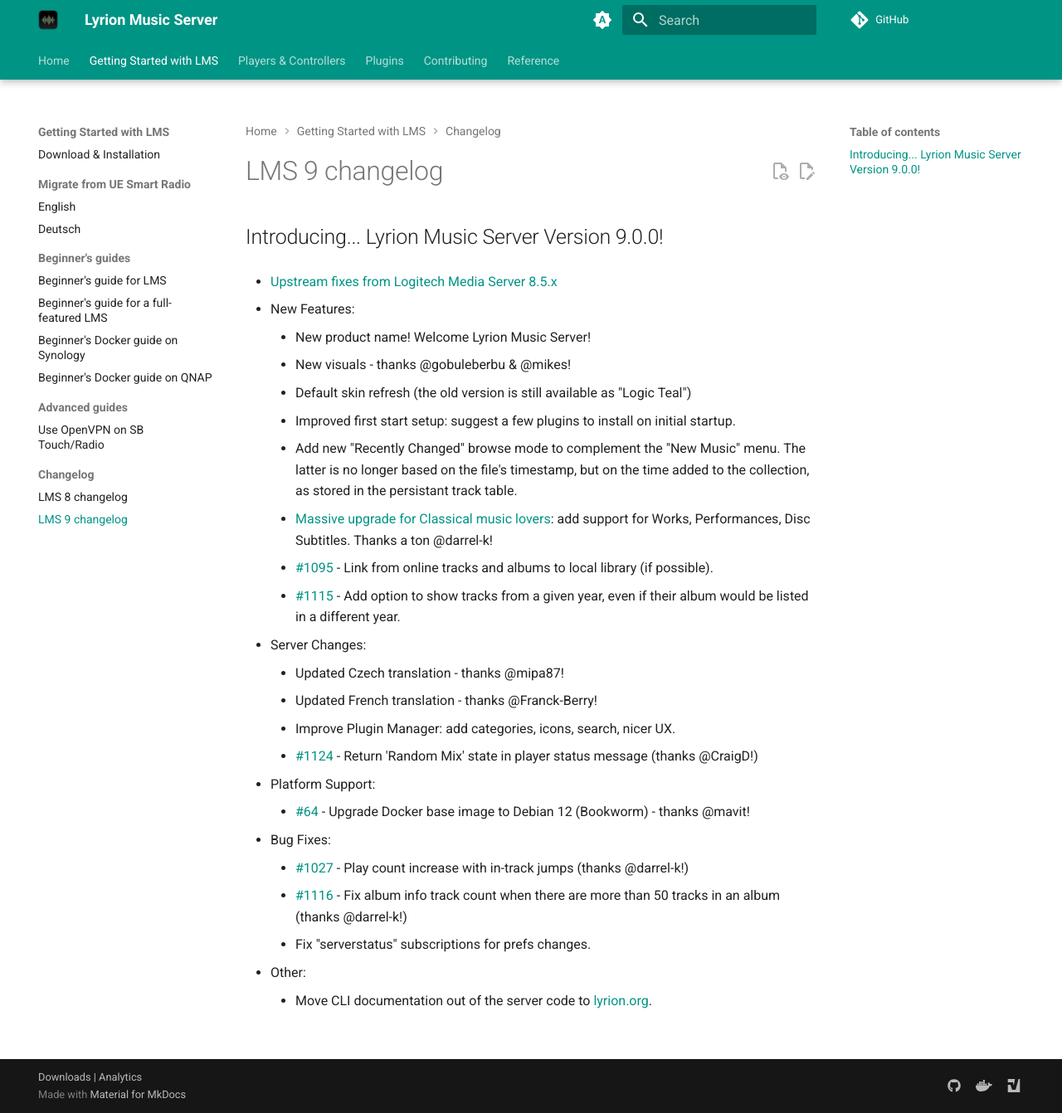
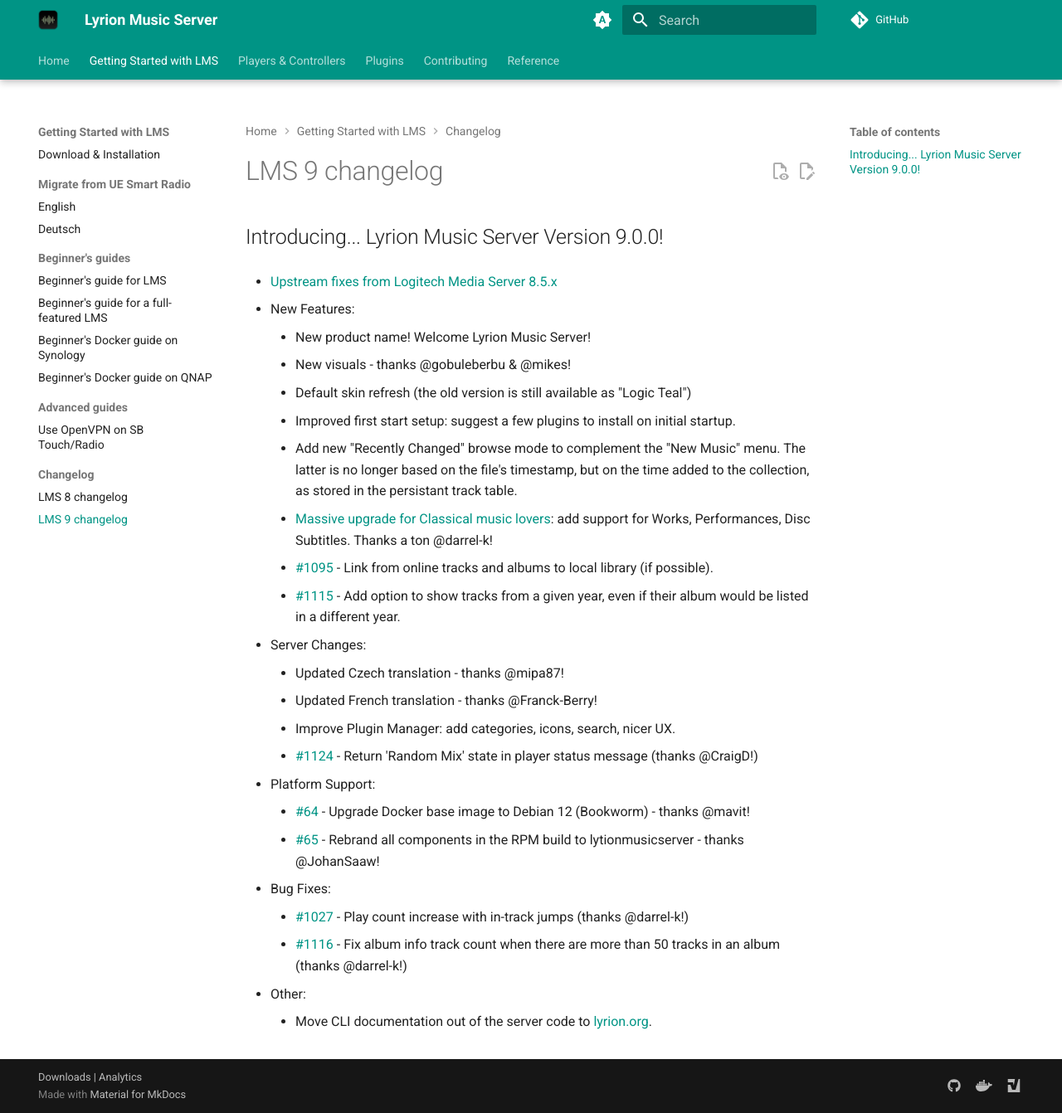
Before and after one commit to LMS-Community/lms-community.github.io, an MkDocs documentation site: the page built from docs/getting-started/changelog-lms9.md, in a window 1280 px wide and 1342 px high. Shown: the whole window at 83% size. Built offline with MkDocs 1.6.1 and Material for MkDocs 9.7.7, drawn with Linux system fonts in a browser that asks for light colours; a script that is not in the unit is left out; plug-ins that fetch from the network failed and are left out; comment, search, counter and statistics services are not loaded.

Commit message:
Update external data sources

```diff
--- a/docs/getting-started/changelog-lms9.md
+++ b/docs/getting-started/changelog-lms9.md
@@ -23,12 +23,12 @@
 - Platform Support:
 
 	- [#64](https://github.com/LMS-Community/slimserver-platforms/pull/64) \- Upgrade Docker base image to Debian 12 (Bookworm) - thanks @mavit!
+	- [#65](https://github.com/LMS-Community/slimserver-platforms/pull/65) \- Rebrand all components in the RPM build to lytionmusicserver - thanks @JohanSaaw!
 
 - Bug Fixes:
 
 	- [#1027](https://github.com/LMS-Community/slimserver/issues/1027) \- Play count increase with in-track jumps (thanks @darrel-k!)
 	- [#1116](https://github.com/LMS-Community/slimserver/pull/1116) \- Fix album info track count when there are more than 50 tracks in an album (thanks @darrel-k!)
-	- Fix "serverstatus" subscriptions for prefs changes.
 
 - Other:
 
```
Also changed, not shown: docs/analytics/stats.json (+1 -1 lines), docs/getting-started/changelog-lms8.md (+1 -0 lines).
